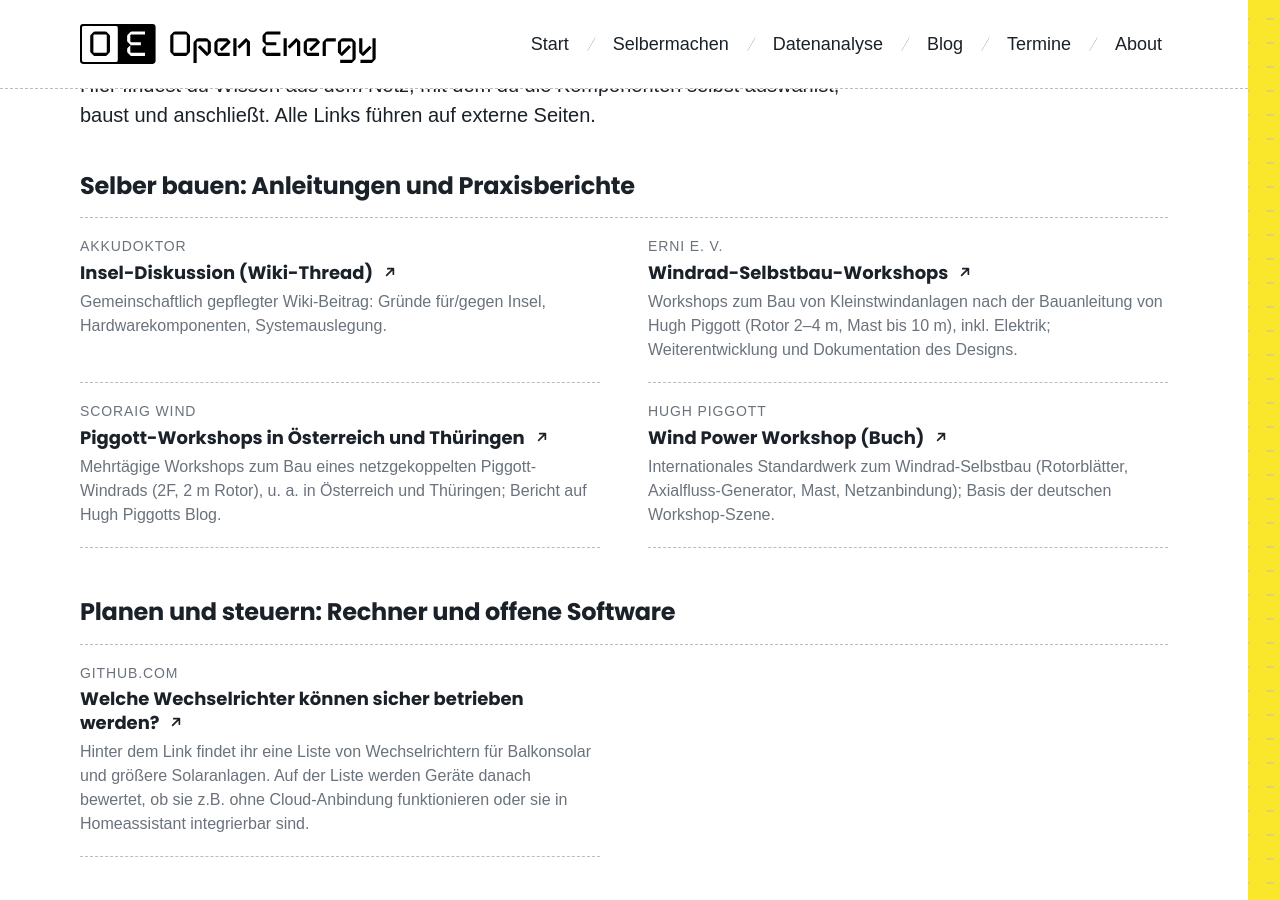
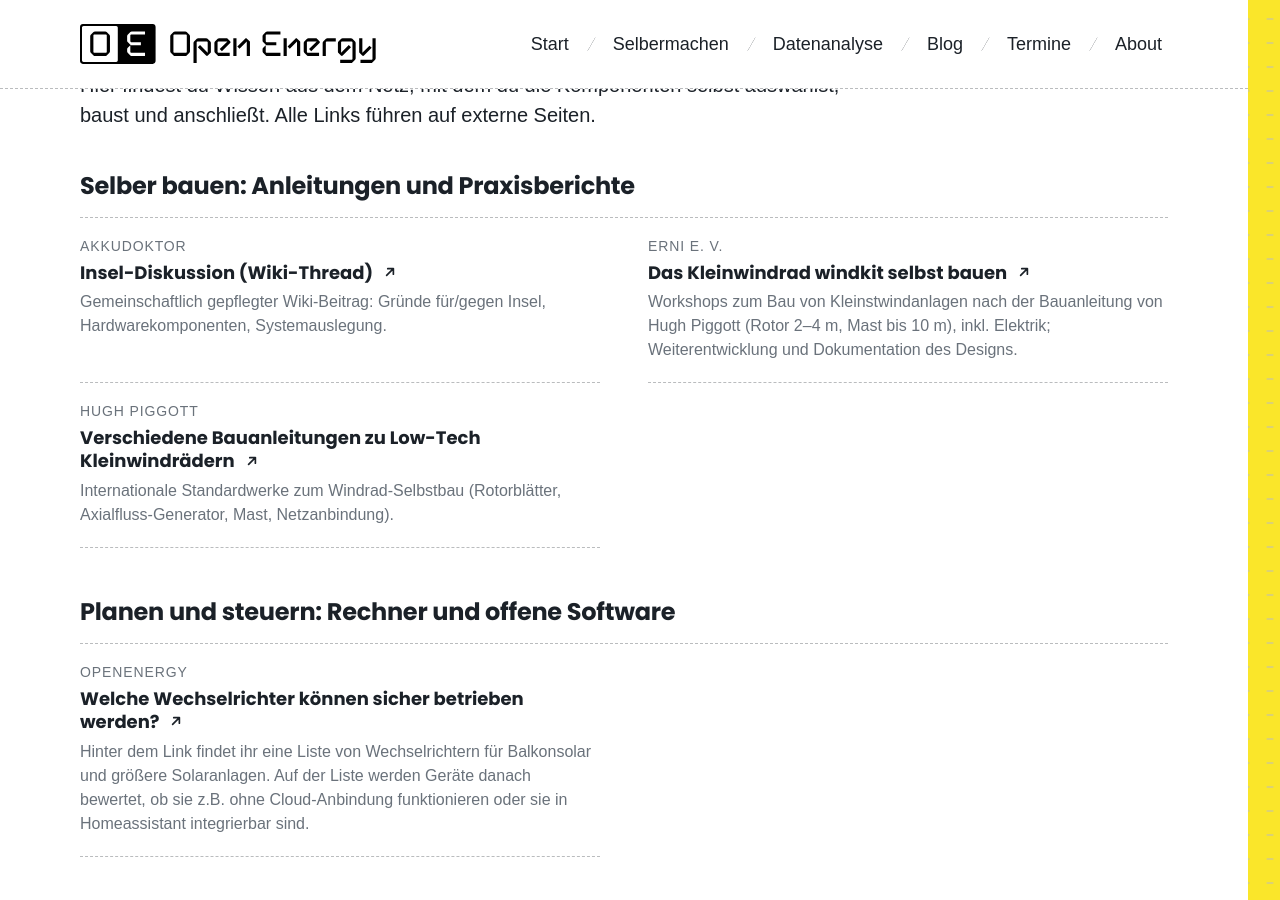
Before and after one commit to okfde/open-energy, a Jekyll site: the page built from _diy/topics/kleinwind.md, in a window 1280 px wide and 900 px high, scrolled down 3136 px. Built offline with Jekyll 4.4.1, drawn with Linux system fonts in a browser that asks for light colours; some web fonts are replaced.

Commit message:
changed some sources

```diff
--- a/_data/diy_resources.yml
+++ b/_data/diy_resources.yml
@@ -66,7 +66,7 @@
 # --- Ressourcen aus der CSV ----------------------------------------------------
 
 - title: "Welche Wechselrichter können sicher betrieben werden?"
-  source: "github.com"
+  source: "OpenEnergy"
   url: "https://github.com/Prototype-Fund-Hardware/awesome-inverters"
   type: "Open-Source-Hardware"
   description: "Hinter dem Link findet ihr eine Liste von Wechselrichtern für Balkonsolar und größere Solaranlagen. Auf der Liste werden Geräte danach bewertet, ob sie z.B. ohne Cloud-Anbindung funktionieren oder sie in Homeassistant integrierbar sind."
@@ -444,7 +444,7 @@
 
 - title: "Bau eines mobilen 200-Watt-Balkonkraftwerks (PDF)"
   source: "Umwelt-Campus Birkenfeld"
-  url: "https://www.umwelt-campus.de/fileadmin/Umwelt-Campus/IoT-Werkstatt/octopus/Fachprojekt_Anleitung_CC-1.pdf"
+  url: "https://www.hochschule-trier.de/fileadmin/Umwelt-Campus/IoT-Werkstatt/Tutorials_Oktopus/QuickStart_Anleitungen/Fachprojekt_Anleitung_CC-1.pdf"
   type: "How-to"
   description: "Vollständige Bauanleitung mit Materialliste: klappbares 2×100-W-System mit Ständern aus Stahl-U-Profil, 3D-gedruckten Scharnieren, integriertem Wechselrichter und Schuko-/Betteri-Kabel; Schritt für Schritt mit Abbildungen."
   license: "CC BY 4.0"
@@ -530,31 +530,21 @@
   csv_id: 60
   checked: "2026-11-23"
 
-- title: "Windrad-Selbstbau-Workshops"
+- title: "Das Kleinwindrad windkit selbst bauen"
   source: "ERNI e. V."
-  url: "https://www.erni-kollektiv.org/"
+  url: "https://git.erni-kollektiv.org/erni/windkit"
   type: "How-to"
   description: "Workshops zum Bau von Kleinstwindanlagen nach der Bauanleitung von Hugh Piggott (Rotor 2–4 m, Mast bis 10 m), inkl. Elektrik; Weiterentwicklung und Dokumentation des Designs."
-  license: "Urheberrecht (Windkit-Repo siehe ID 34)"
+  license: "CERN OHL"
   categories: [kleinwind]
   csv_id: 61
   checked: "2026-11-23"
 
-- title: "Piggott-Workshops in Österreich und Thüringen"
-  source: "Scoraig Wind"
-  url: "https://scoraigwind.co.uk/2017/07/grid-tied-2f-windmill-self-construction-project-with-jonathan-in-austria/"
+- title: "Verschiedene Bauanleitungen zu Low-Tech Kleinwindrädern"
+  source: "Hugh Piggott"
+  url: "https://scoraigwind.co.uk/all-of-the-books-by-hugh-how-to-get-them/"
   type: "How-to"
-  description: "Mehrtägige Workshops zum Bau eines netzgekoppelten Piggott-Windrads (2F, 2 m Rotor), u. a. in Österreich und Thüringen; Bericht auf Hugh Piggotts Blog."
-  license: "Urheberrecht"
-  categories: [kleinwind]
-  csv_id: 62
-  checked: "2026-11-23"
-
-- title: "Wind Power Workshop (Buch)"
-  source: "Hugh Piggott"
-  url: "https://www.schweitzer-online.de/en/buch/Piggott/Wind-Power-Workshop/9781902175621/A16659614/"
-  type: "How-to"
-  description: "Internationales Standardwerk zum Windrad-Selbstbau (Rotorblätter, Axialfluss-Generator, Mast, Netzanbindung); Basis der deutschen Workshop-Szene."
+  description: "Internationale Standardwerke zum Windrad-Selbstbau (Rotorblätter, Axialfluss-Generator, Mast, Netzanbindung)."
   license: "Urheberrecht (Buch)"
   categories: [kleinwind]
   csv_id: 63
@@ -562,7 +552,7 @@
 
 - title: "Rechtsgutachten zum gemeinschaftlichen Solar-Selbstbau"
   source: "Bremer SolidarStrom"
-  url: "https://bremer-solidarstrom.de/"
+  url: "https://bremer-solidarstrom.de/wp-content/uploads/Rechtsgutachten_Solar-Selbstbau_final.pdf"
   type: "Norm & Recht"
   description: "Gutachten zu Fragen wie: Dürfen Laien PV bauen, Gewährleistung, Unfallversicherung, Haftpflicht, Steuern, Wettbewerbsrecht; Grundlage des Selbstbau-Handbuchs."
   categories: [dachsolar]
```
